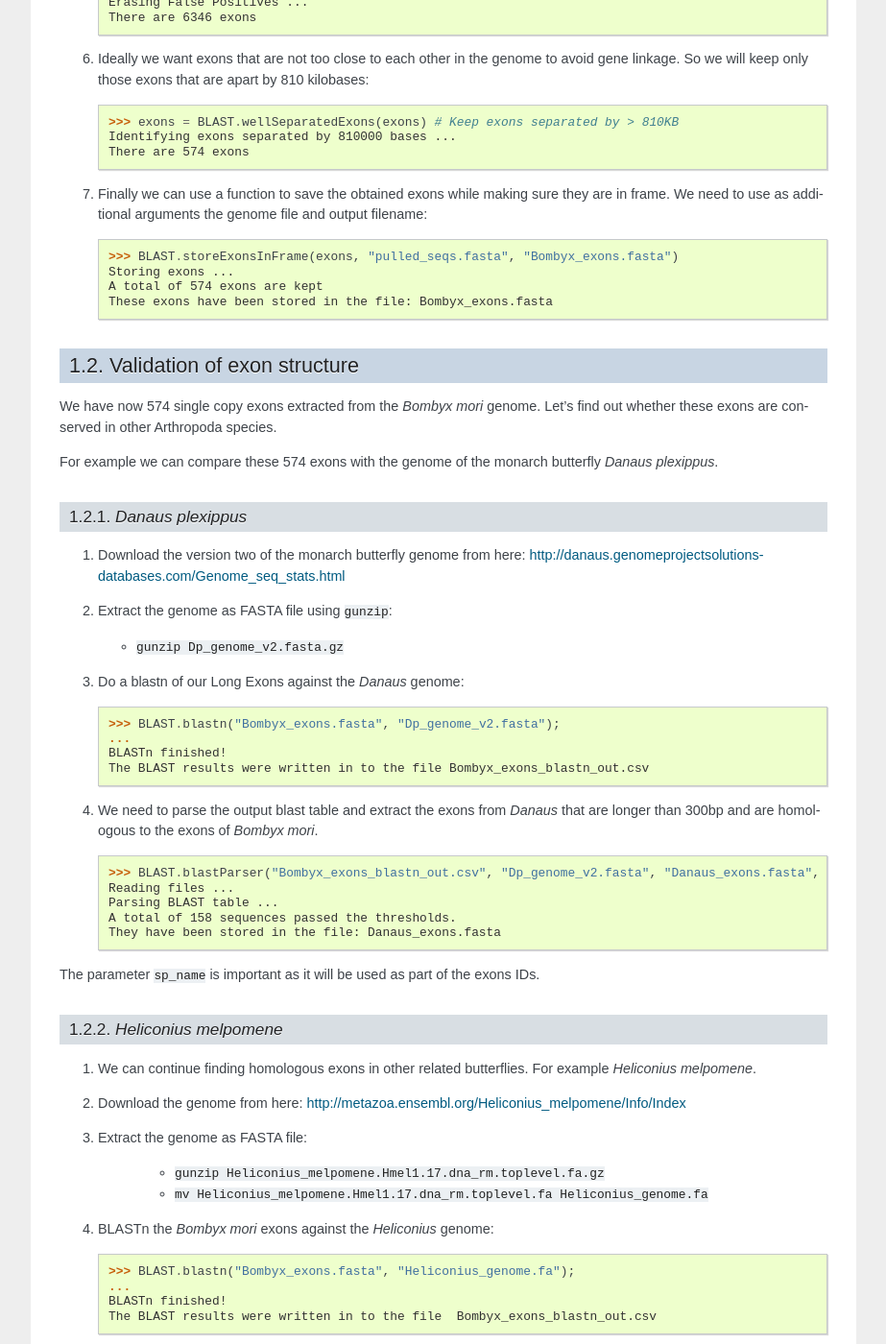
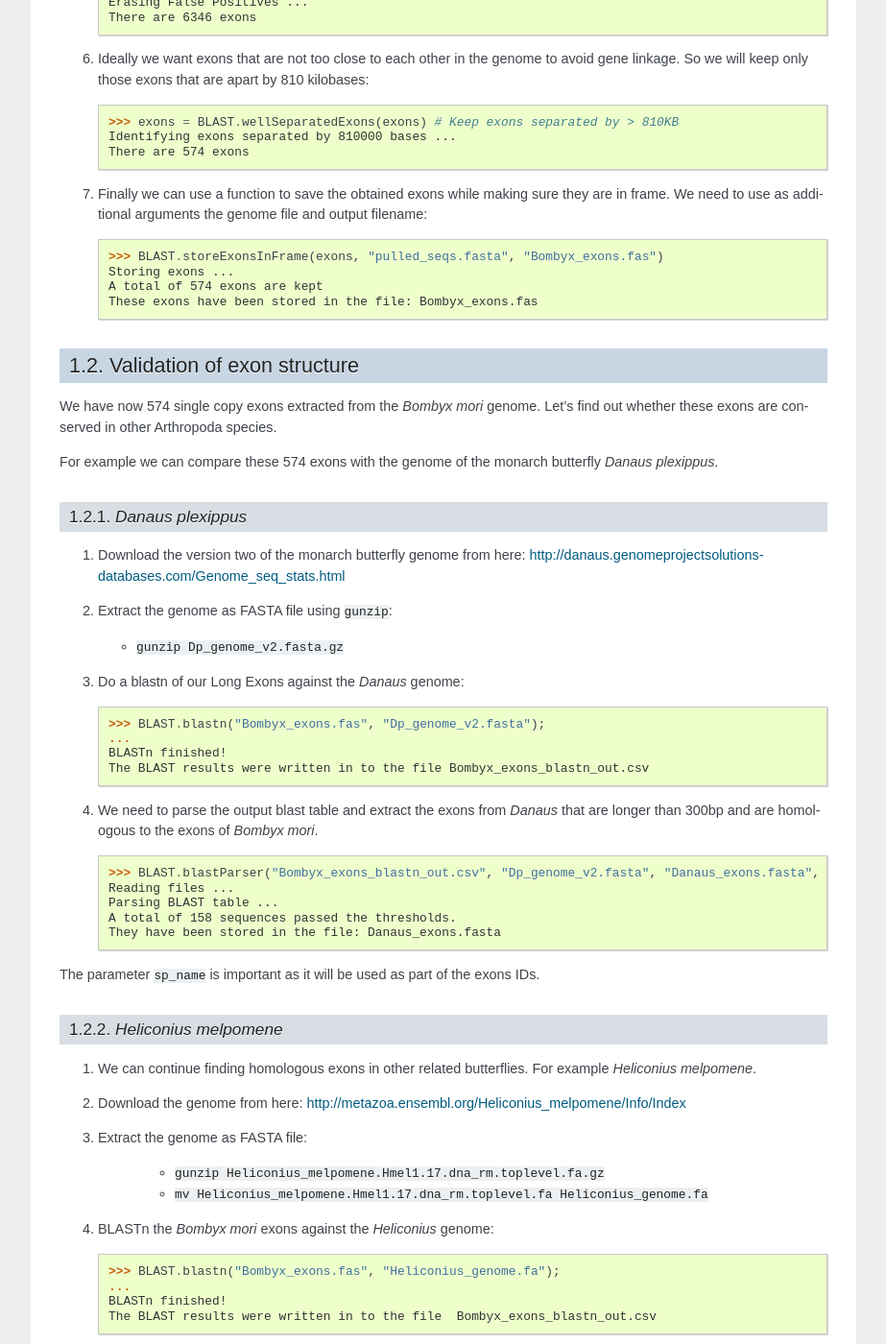
Before and after one commit to carlosp420/PyPhyloGenomics, a Sphinx documentation site: the page built from doc/getting-started.rst, in a window 1280 px wide and 1400 px high, scrolled down 2389 px. Shown: the whole window at 96% size, without its empty margins (198-1121 px from the left). Built offline with Sphinx 7.4.7, drawn with Linux system fonts in a browser that asks for light colours; formulas are drawn with MathJax 3; some of the changed text lies outside the part shown.

Commit message:
fixing right extension for Bombyx_exons

```diff
--- a/doc/getting-started.rst
+++ b/doc/getting-started.rst
@@ -128,10 +128,10 @@ The file ``pulled_seqs_blastn_out.csv`` contains a BLAST output table with the b
 
 7. Finally we can use a function to save the obtained exons while making sure they are in frame. We need to use as additional arguments the genome file and output filename:
 
-    >>> BLAST.storeExonsInFrame(exons, "pulled_seqs.fasta", "Bombyx_exons.fasta")
+    >>> BLAST.storeExonsInFrame(exons, "pulled_seqs.fasta", "Bombyx_exons.fas")
     Storing exons ...
     A total of 574 exons are kept
-    These exons have been stored in the file: Bombyx_exons.fasta
+    These exons have been stored in the file: Bombyx_exons.fas
 
 
 ----------------------------
@@ -155,7 +155,7 @@ For example we can compare these 574 exons with the genome of the monarch butter
 
 3. Do a blastn of our Long Exons against the *Danaus* genome:
 
-    >>> BLAST.blastn("Bombyx_exons.fasta", "Dp_genome_v2.fasta");
+    >>> BLAST.blastn("Bombyx_exons.fas", "Dp_genome_v2.fasta");
     ...
     BLASTn finished!
     The BLAST results were written in to the file Bombyx_exons_blastn_out.csv
@@ -184,7 +184,7 @@ The parameter ``sp_name`` is important as it will be used as part of the exons I
 
 4. BLASTn the *Bombyx mori* exons against the *Heliconius* genome:
 
-    >>> BLAST.blastn("Bombyx_exons.fasta", "Heliconius_genome.fa");
+    >>> BLAST.blastn("Bombyx_exons.fas", "Heliconius_genome.fa");
     ...
     BLASTn finished!
     The BLAST results were written in to the file  Bombyx_exons_blastn_out.csv
@@ -207,7 +207,7 @@ The parameter ``sp_name`` is important as it will be used as part of the exons I
 3. We downloaded the file ``Msex05162011.genome.fa``.
 4. Blasted the *Bombyx mori* exons against the *Manduca* genome:
 
-    >>> BLAST.blastn("Bombyx_exons.fasta", "Msex05162011.genome.fa")
+    >>> BLAST.blastn("Bombyx_exons.fas", "Msex05162011.genome.fa")
     ...
     BLASTn finished!
     The BLAST results were written in to the file  Bombyx_exons_blastn_out.csv
@@ -248,7 +248,7 @@ All aligned sequences will be written into a folder called ``alignments`` as FAS
 Example:
 
     >>> from pyphylogenomics import MUSCLE
-    >>> files = ['Bombyx_exons.fasta', 'Danaus_exons.fasta','Heliconius_exons.fasta','Manduca_exons.fasta']
+    >>> files = ['Bombyx_exons.fas', 'Danaus_exons.fasta','Heliconius_exons.fasta','Manduca_exons.fasta']
     >>> MUSCLE.batchAlignment(files)
     ...
     Pooling gene BGIBMGA000851:1-597
```
